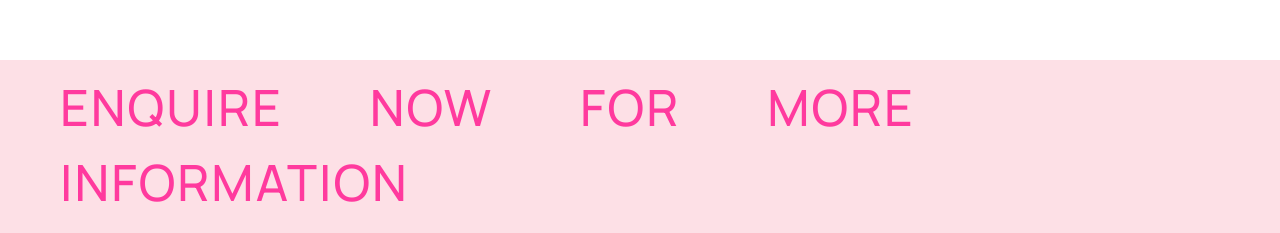
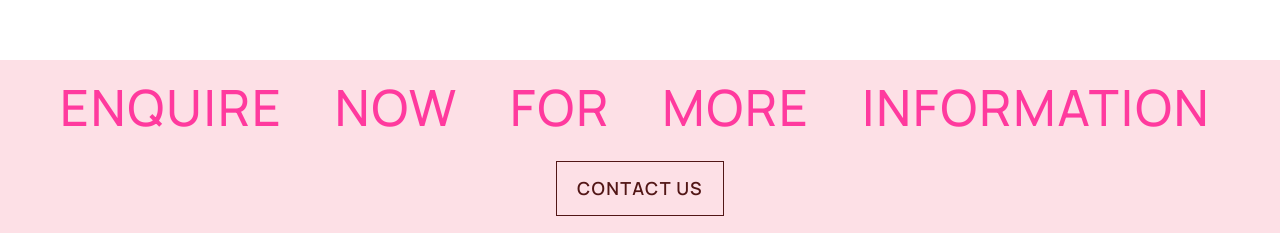
Before and after one commit to sheisatechnologies/32_finsbury, a plain HTML site: page index.html in a window 1280 px wide. Shown: the part 2954-3187 px from the top of the page. Drawn offline with nearby package versions, Linux system fonts and the light colour scheme.

Commit message:
Update media.css

```diff
--- a/assets/css/media.css
+++ b/assets/css/media.css
@@ -15,7 +15,7 @@
 
     .regis_block {
         padding-left: 30px !important;
-        word-spacing: 75px !important;
+        word-spacing: 60px !important;
     }
 
     .no-desk-box2 {
@@ -86,7 +86,10 @@
 
 @media (max-width: 1300px) {
 
-
+    .regis_block {
+        padding-left: 30px !important;
+        word-spacing: 40px !important;
+    }
 
     .infoSection2 .left .title {
         width: 80%;
```
